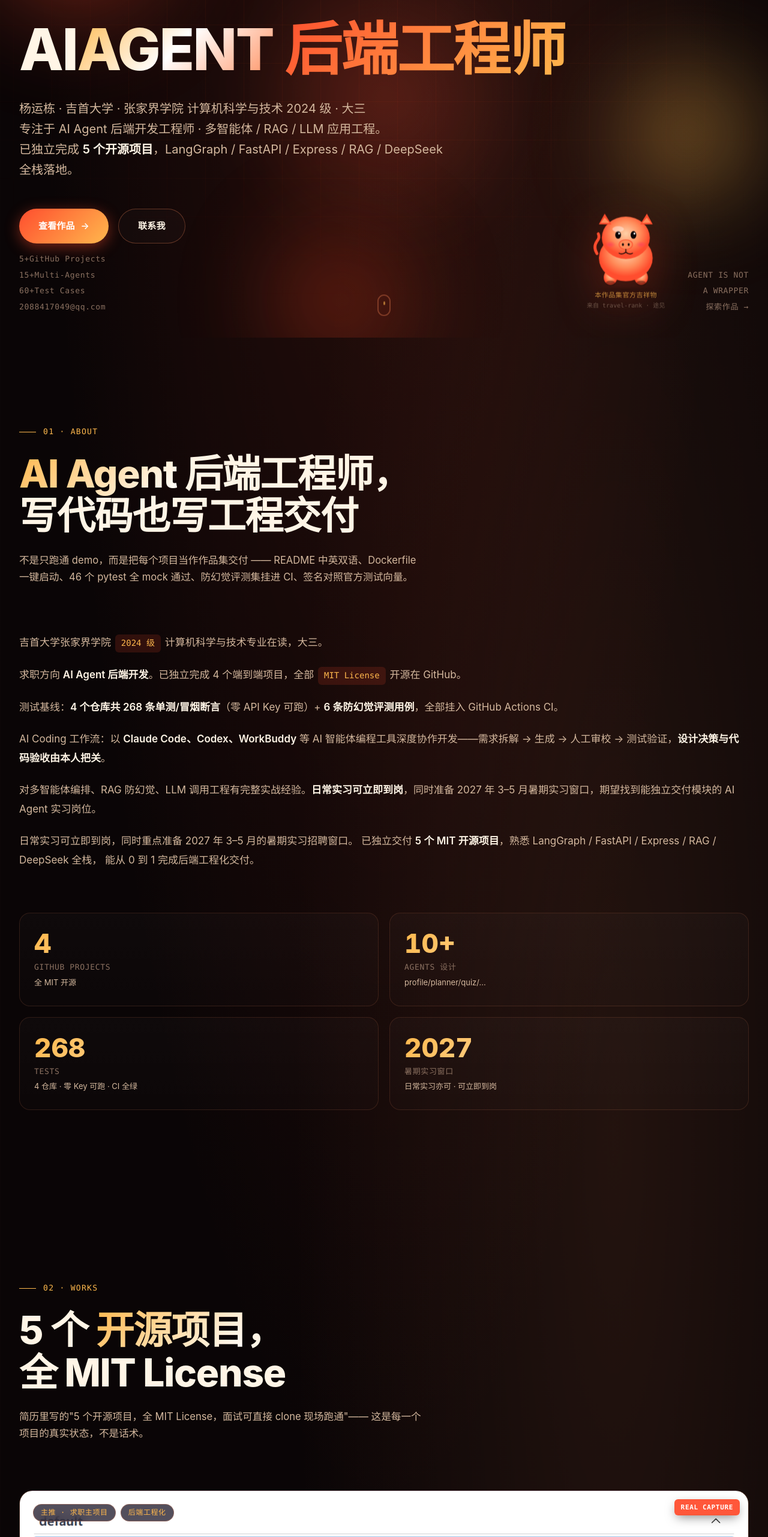
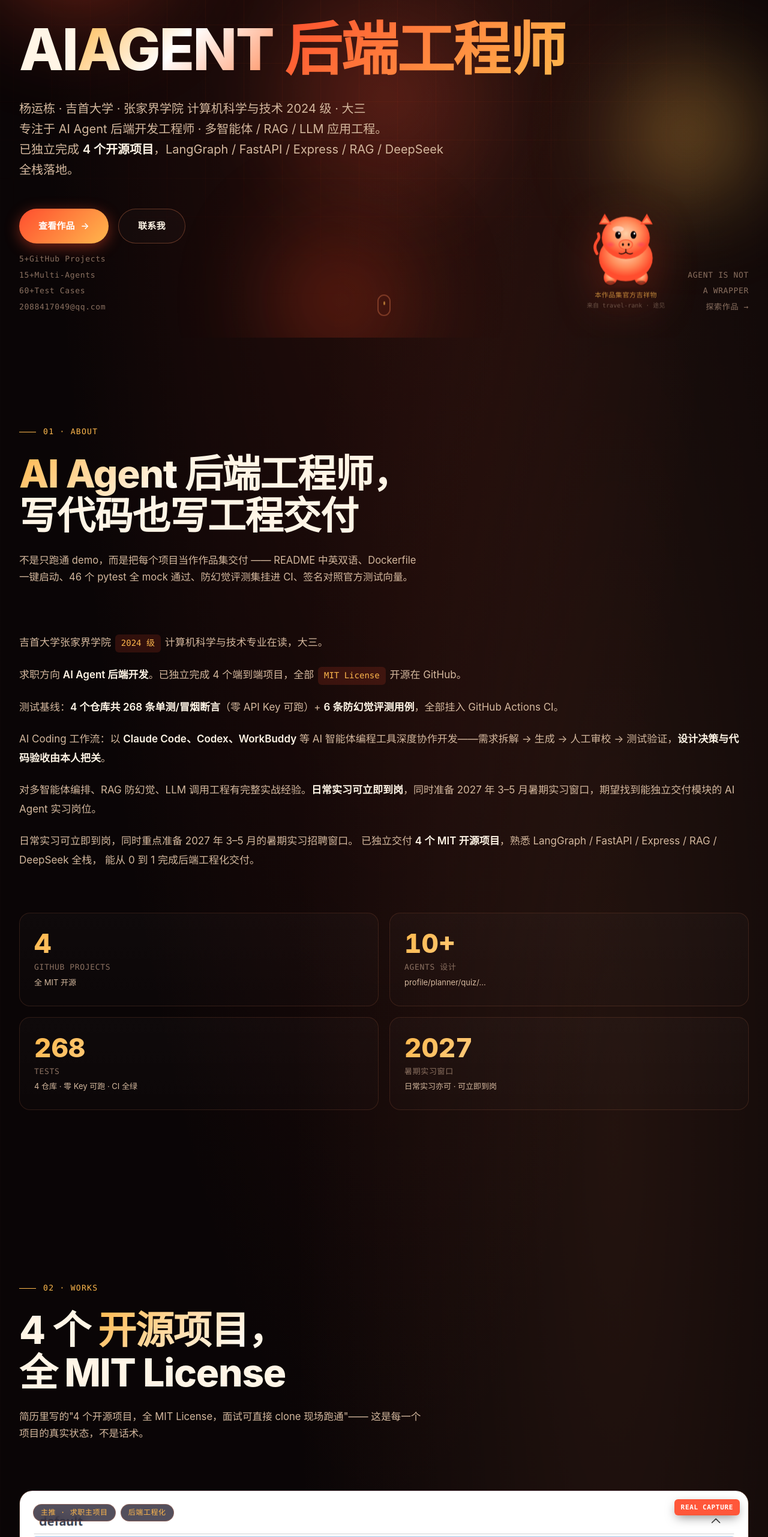
Before and after one commit to Dongnb66/vibe-portfolio, a React (Vite) app: page / in a window 1280 px wide. Shown: the part 237-2800 px from the top of the page at 60% size. Built offline with nearby package versions, Linux system fonts and the light colour scheme.

Commit message:
Fix stale '5 projects' copy in hero/about/projects sections to 4

```diff
--- a/src/App.tsx
+++ b/src/App.tsx
@@ -174,7 +174,7 @@ Done. push 36 files / +3110 lines.`}
         <p className="hero-sub">
           {profile.name} · {profile.school} {profile.major} {profile.grade}<br />
           专注于 {profile.goal}。<br />
-          已独立完成 <strong>5 个开源项目</strong>，LangGraph / FastAPI / Express / RAG / DeepSeek 全栈落地。
+          已独立完成 <strong>4 个开源项目</strong>，LangGraph / FastAPI / Express / RAG / DeepSeek 全栈落地。
         </p>
 
         <div className="hero-cta">
@@ -248,7 +248,7 @@ function About() {
           ))}
           <p>
             日常实习可立即到岗，同时重点准备 2027 年 3–5 月的暑期实习招聘窗口。
-            已独立交付 <strong>5 个 MIT 开源项目</strong>，熟悉 LangGraph / FastAPI / Express / RAG / DeepSeek 全栈，
+            已独立交付 <strong>4 个 MIT 开源项目</strong>，熟悉 LangGraph / FastAPI / Express / RAG / DeepSeek 全栈，
             能从 0 到 1 完成后端工程化交付。
           </p>
         </div>
@@ -272,11 +272,11 @@ function Projects() {
     <section id="projects" className="section">
       <div className="section-eyebrow">02 · WORKS</div>
       <h2 className="section-title reveal">
-        5 个 <span className="grad">开源项目</span>，<br />
+        4 个 <span className="grad">开源项目</span>，<br />
         全 MIT License
       </h2>
       <p className="section-desc reveal">
-        简历里写的"5 个开源项目，全 MIT License，面试可直接 clone 现场跑通"——
+        简历里写的"4 个开源项目，全 MIT License，面试可直接 clone 现场跑通"——
         这是每一个项目的真实状态，不是话术。
       </p>
 
```
